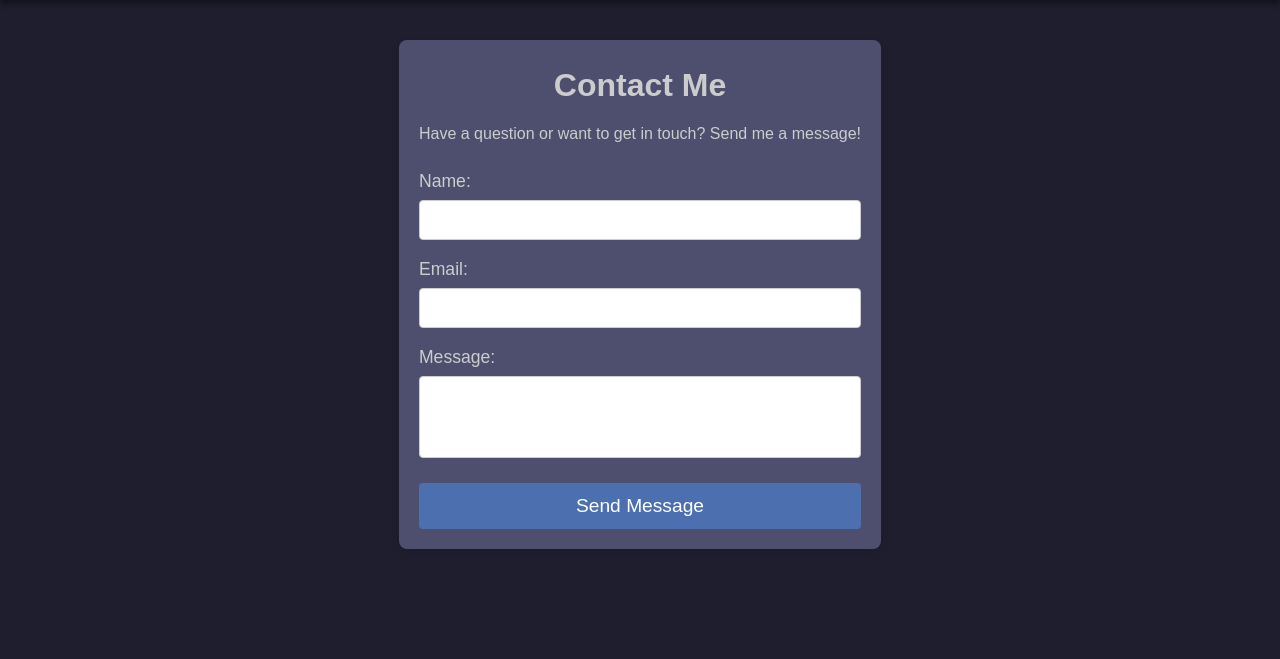
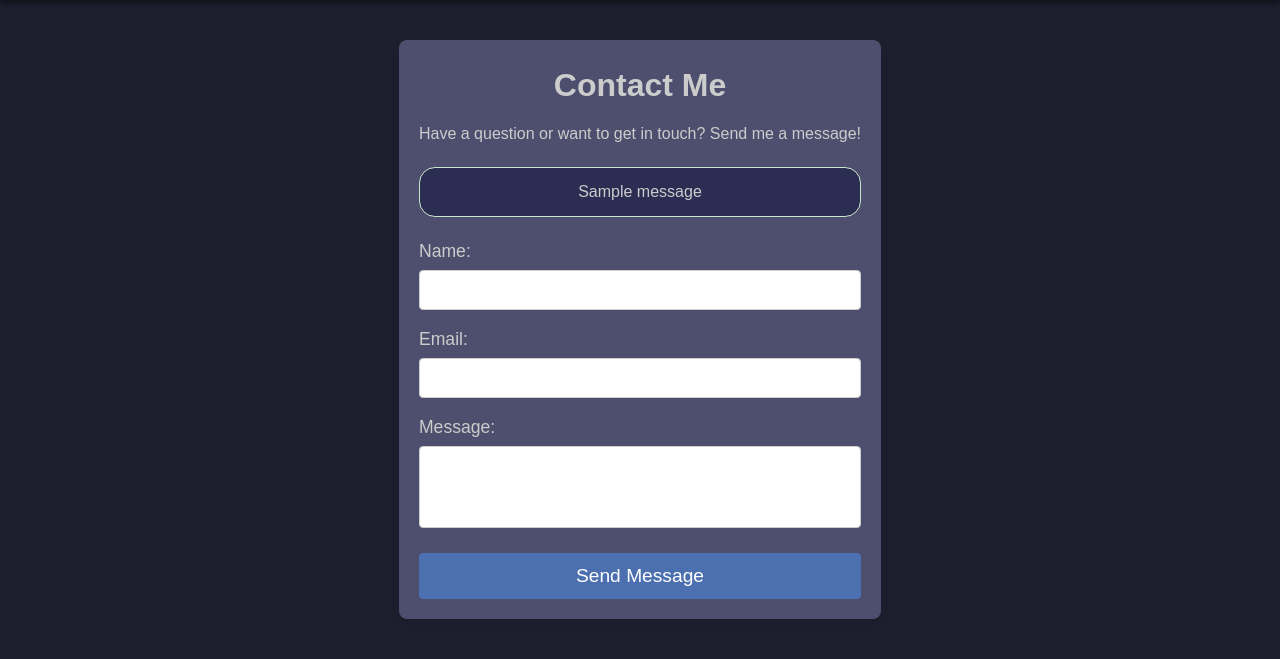
Before and after one commit to Aransok/Portfolio-website, a Django app: page /contact in a window 1280 px wide. Shown: the part 61-720 px from the top of the page. Run offline with Django 5.2, Linux system fonts and the light colour scheme; tables that the repository leaves empty hold one stand-in row (values such as "Sample post"); one stand-in notice (Sample message) is shown.

Commit message:
Reload posting fix with success message fix

```diff
--- a/portfolio_website/static/css/styles.css
+++ b/portfolio_website/static/css/styles.css
@@ -173,14 +173,24 @@ a:hover {
     margin-bottom: 20px;
 }
 
-.success-message {
-    background-color: #e0ffe0;
-    color: #2d7e2d;
-    border: 1px solid #2d7e2d;
-    padding: 10px;
+.alert-success, .messages {
+    background-color: #2b2d52;
+    border: 1px solid #cbe7cb;
+    padding: 10px 15px;
     margin-bottom: 20px;
     text-align: center;
-    font-weight: bold;
+    border-radius: 1em;
+    display: flex;
+    justify-content: center;
+    align-items: center;
+    min-height: 50px;
+}
+
+.messages > p {
+    color: #ccc;
+    margin: 0;
+    padding: 0;
+    font-size: 1em;
 }
 
 .form-group {
--- a/portfolio_website/templates/portfolio_website/contact.html
+++ b/portfolio_website/templates/portfolio_website/contact.html
@@ -7,10 +7,12 @@
     <h2>Contact Me</h2>
     <p>Have a question or want to get in touch? Send me a message!</p>
 
-    {% if success %}
-        <div class="success-message">
-            <p>✅ Your message has been sent successfully!</p>
-        </div>
+    {% if messages %}
+    <div class="messages">
+        {% for message in messages %}
+            <p class="alert {{ message.tags }}">{{ message }}</p>
+        {% endfor %}
+    </div>
     {% endif %}
 
     <form method="POST" action="{% url 'contact' %}">
--- a/portfolio_website/views.py
+++ b/portfolio_website/views.py
@@ -1,7 +1,9 @@
-from django.shortcuts import render
+from django.shortcuts import render,redirect
 from django.core.mail import send_mail
 import os
 from dotenv import load_dotenv
+from django.contrib import messages
+
 
 load_dotenv()
 
@@ -24,7 +26,10 @@ def contact(request):
             message_email,
             [recipient_email],
         )
-        return render(request, 'portfolio_website/contact.html', {'success': True, 'message_name': message_name, 'message_email': message_email, 'message': message})
+        messages.success(request, '✅ Your message has been sent successfully!')
+
+        # Redirect to the same page (GET request)
+        return redirect('contact')
 
 
     else:
```
